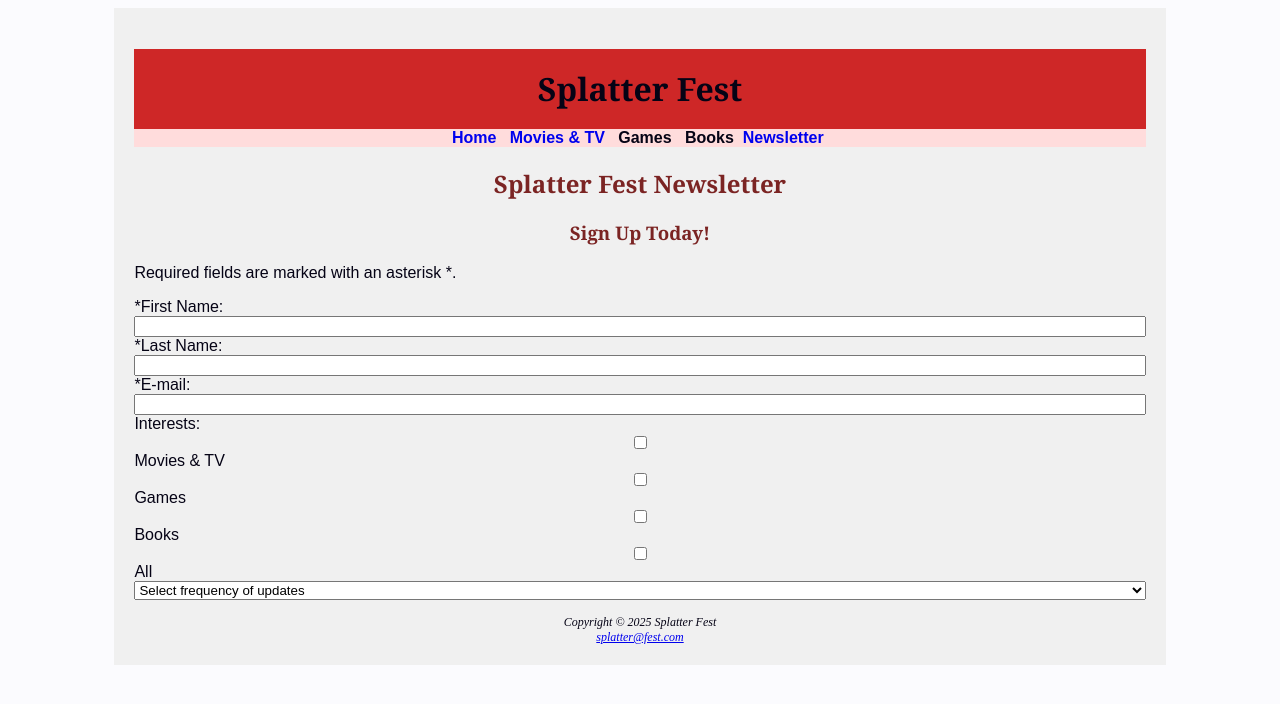
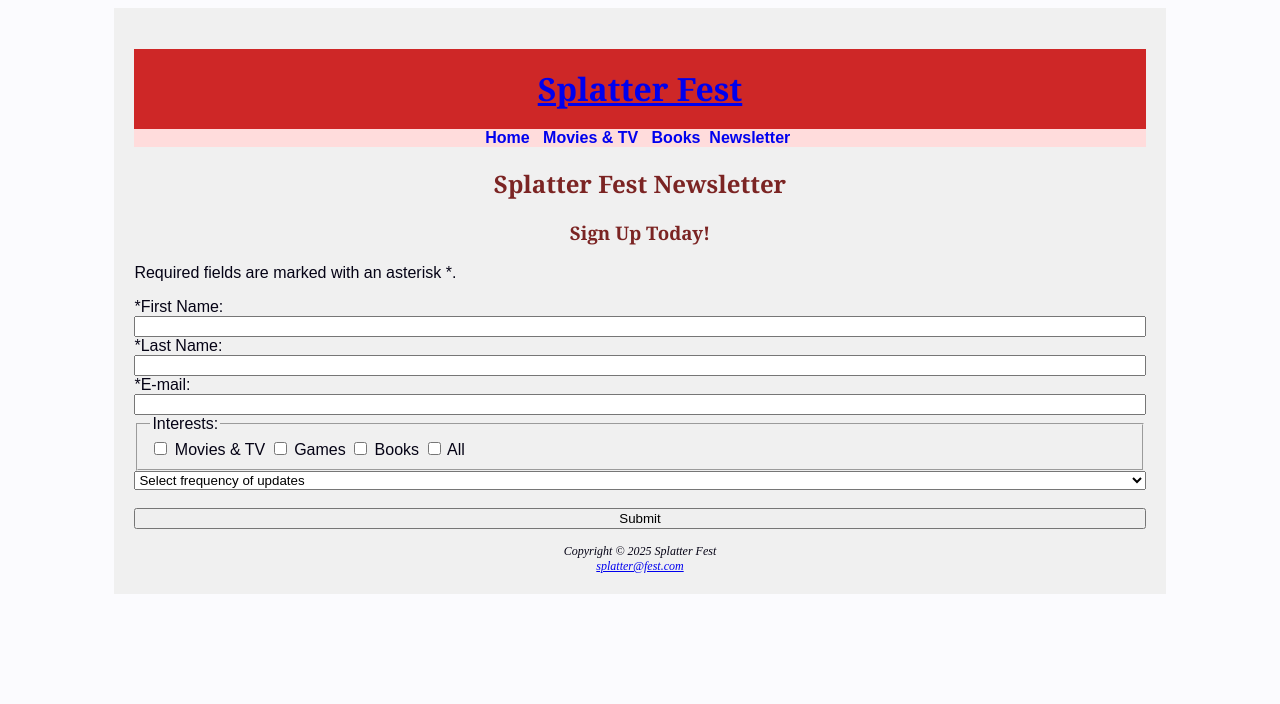
Before and after one commit to chammond185/chammond185.github.io, a plain HTML site: page newsletter.html in a window 1280 px wide. Drawn offline with Linux system fonts and the light colour scheme.

Commit message:
Revise newsletter form structure and action
Updated the newsletter form to use checkboxes for preferences and changed the form action to a placeholder.

```diff
--- a/newsletter.html
+++ b/newsletter.html
@@ -4,41 +4,45 @@
 		<link href="splatter.css" rel="stylesheet">
 			<title>Splatter Fest</title>
 		<meta charset="utf-8">
+		<meta name="description" content="This page features a form for subscribing to the SplatterFest newsletter.">
 	</head>
 	<body>
 		<div class="wrapper">
 			<header>
-				<h1>Splatter Fest</h1>
+				<a href='./index.html'><h1>Splatter Fest</h1></a>
 			</header>
 			<nav>
 				<a href="index.html">Home</a> &nbsp;
 				<a href="movies.html">Movies & TV</a> &nbsp;
-				Games &nbsp;
-				Books&nbsp;
+				<a href="books.html">Books</a>&nbsp;
 				<a href="newsletter.html">Newsletter</a>&nbsp;
 			</nav>
 			<main>
 				<h2>Splatter Fest Newsletter</h2>
 				<h3>Sign Up Today!</h3>
 					<p>Required fields are marked with an asterisk *.</p>
-						<form action="https://webdevbasics.net/scripts/pacific.php" method="post">
+						<form action="#" method="post">
 							<label for="myFName">*First Name:</label>
 							<input type="text" name="myFName" id="myFName" required>
 							<label for="myLName">*Last Name:</label>
 							<input type="text" name="myLName" id="myLName" required>
 							<label for="myEmail">*E-mail:</label>
 							<input type="text" name="myEmail" id="myEmail" required>
-							<label for="myPreferences">Interests:</label>
-							<input type="checkbox" name="Movies & TV" id="myPreferences" value="yes"> Movies & TV<br>
-							<input type="checkbox" name="Games" id="myPreferences" value="yes"> Games<br>
-							<input type="checkbox" name="Books" id="myPreferences" value="yes"> Books<br>
-							<input type="checkbox" name="All" id="myPreferences" value="yes"> All<br>
+							<fieldset class="newsletter-checkboxes" aria-label="Interests">
+								<legend>Interests:</legend>
+								<label for="pref-movies"><input type="checkbox" name="preferences[]" id="pref-movies" value="Movies"> Movies &amp; TV</label>
+								<label for="pref-games"><input type="checkbox" name="preferences[]" id="pref-games" value="Games"> Games</label>
+								<label for="pref-books"><input type="checkbox" name="preferences[]" id="pref-books" value="Books"> Books</label>
+								<label for="pref-all"><input type="checkbox" name="preferences[]" id="pref-all" value="All"> All</label>
+							</fieldset>
 							<select size="1" name="frequency" id="frequency">
 								<option>Select frequency of updates</option>
 								<option value="Daily">Daily</option>
 								<option value="Weekly">Weekly</option>
 								<option value="Monthly">Monthly</option>
 							</select>
+							<br>
+							<input type="submit" value="Submit">
 						</form>
 			</main>
 			<footer>
```
